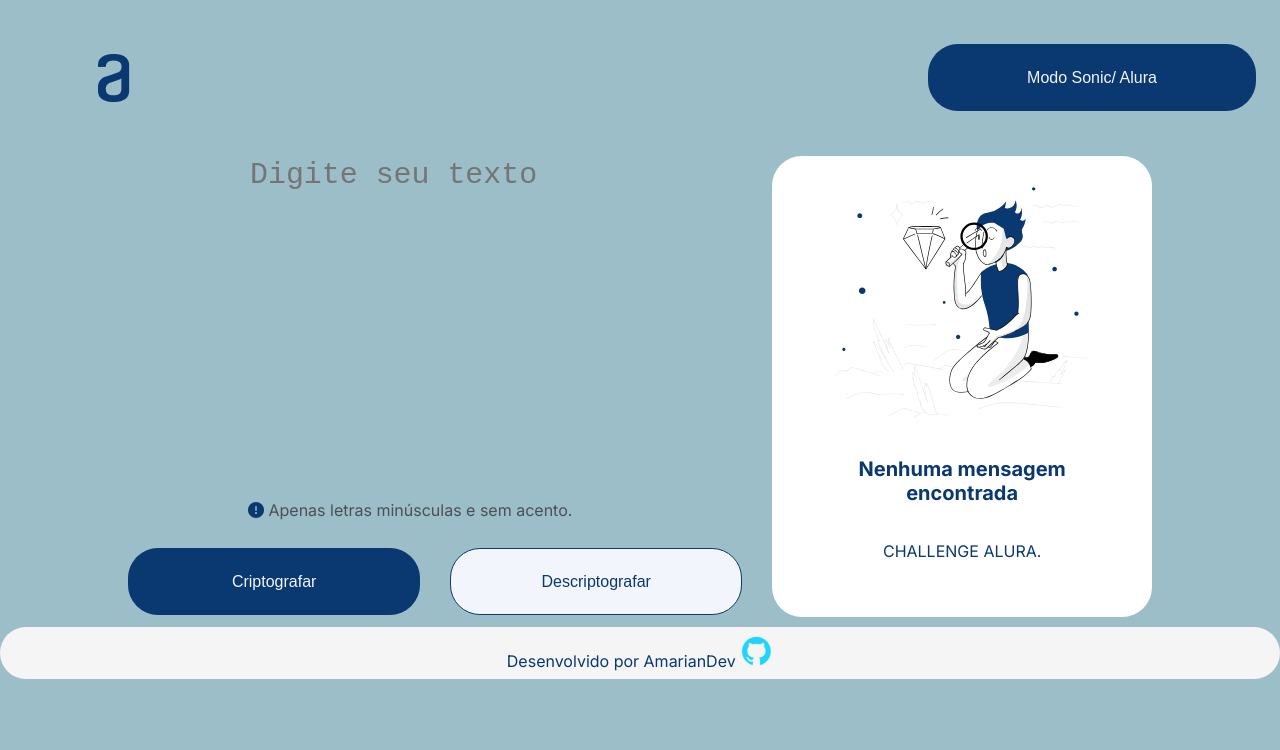
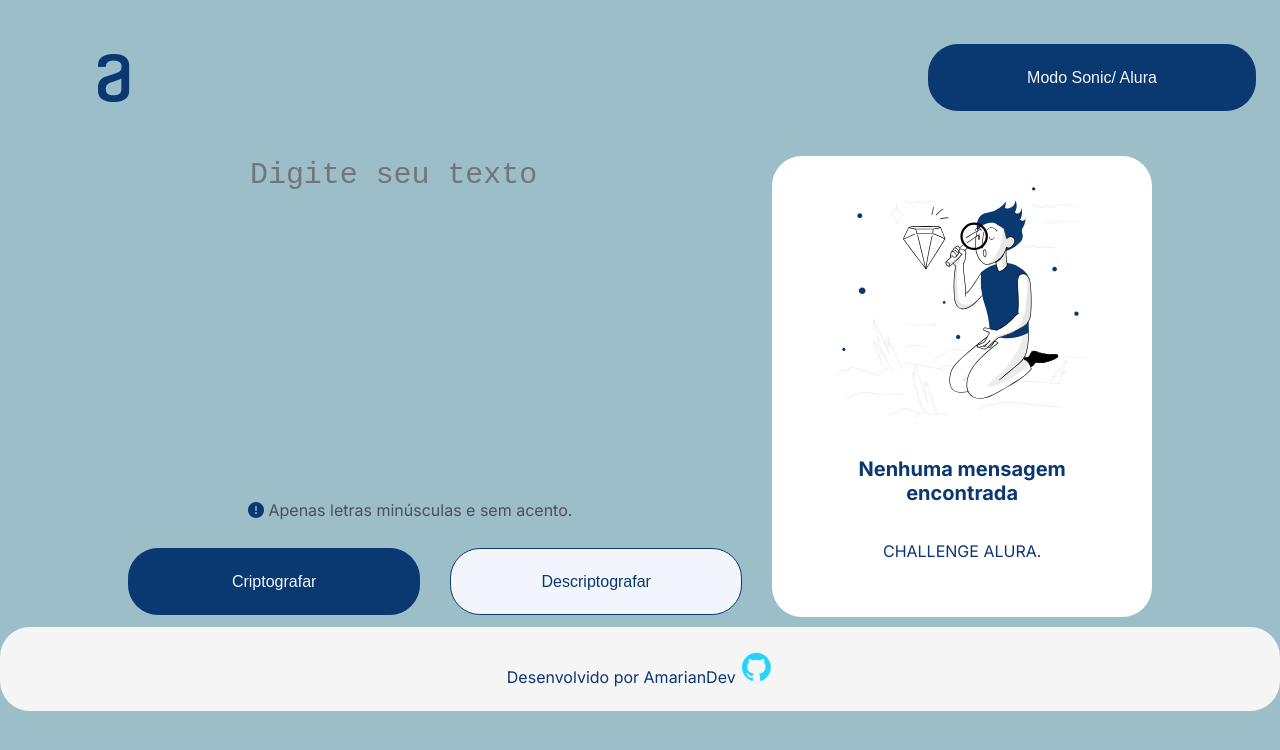
Before and after one commit to amariandev/decodificador-de-texto, a plain HTML site: page index.html in a window 1280 px wide. Drawn offline with Linux system fonts and the light colour scheme.

Commit message:
footer0.5/24px

```diff
--- a/styles.css
+++ b/styles.css
@@ -145,7 +145,7 @@ i {
 }
 
 .container__footer {
-  padding: 0.5rem;
+  padding: 24px;
   text-align: center;
   background-color: whitesmoke;
   border-radius: 1.87rem;
```
